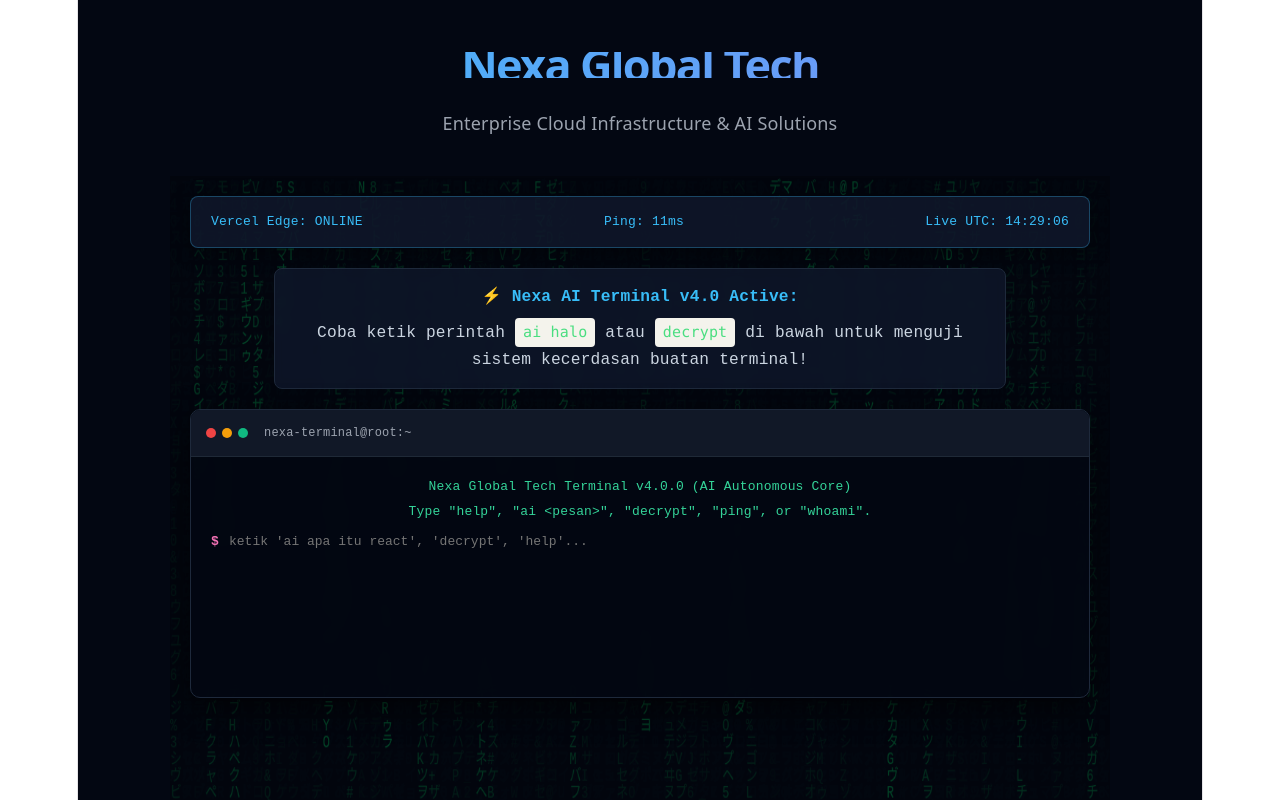
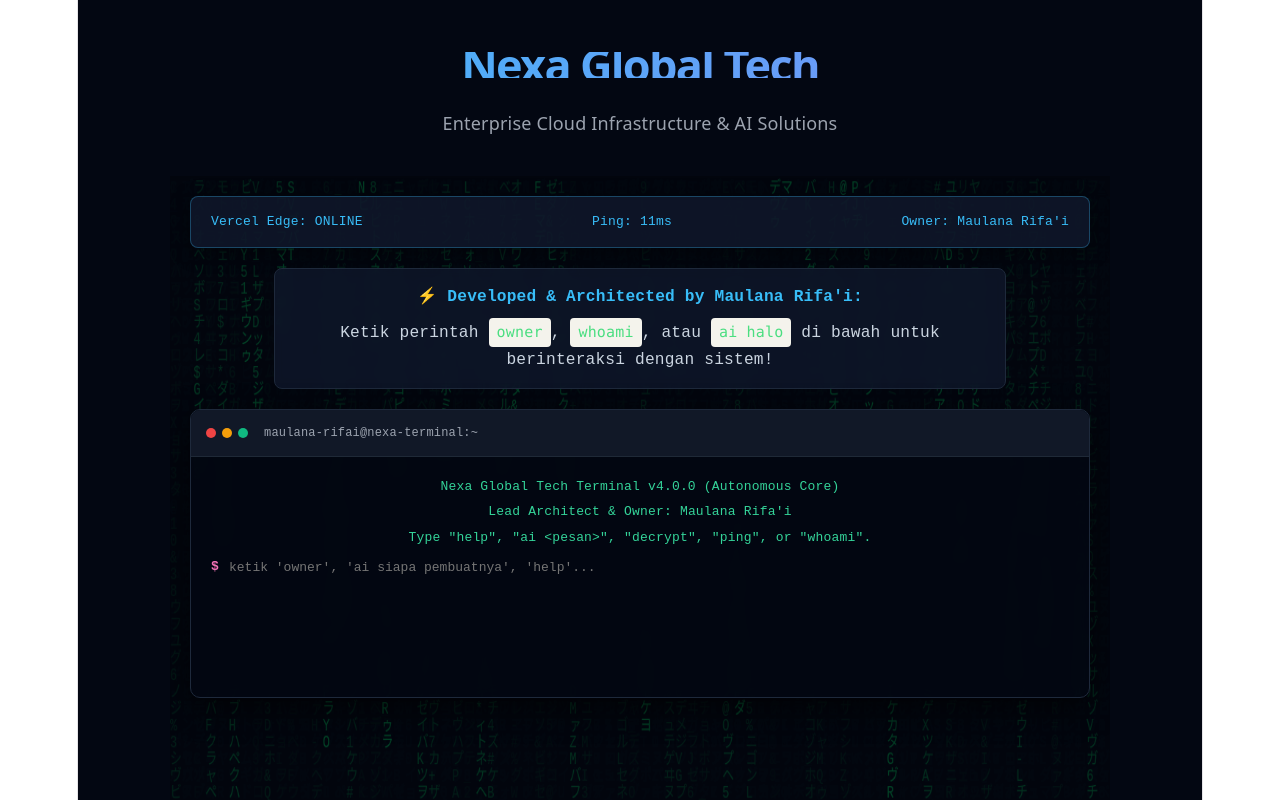
Before and after one commit to maul99289-star/nexa-global-tech, a React (Vite) app: page / in a window 1280 px wide. Shown: the top 800 px of the page. Built offline with nearby package versions, Linux system fonts and the light colour scheme.

Commit message:
tambah identitas owner Maulana Rifa'i di terminal enterprise

```diff
--- a/src/AdvancedFeatures.tsx
+++ b/src/AdvancedFeatures.tsx
@@ -8,7 +8,8 @@
   const [matrixActive, setMatrixActive] = useState<boolean>(true);
 
   const [logs, setLogs] = useState<Array<{ type: string; text: string }>>([
-    { type: 'system', text: 'Nexa Global Tech Terminal v4.0.0 (AI Autonomous Core)' },
+    { type: 'system', text: 'Nexa Global Tech Terminal v4.0.0 (Autonomous Core)' },
+    { type: 'system', text: 'Lead Architect & Owner: Maulana Rifa\'i' },
     { type: 'system', text: 'Type "help", "ai <pesan>", "decrypt", "ping", or "whoami".' },
   ]);
 
@@ -84,14 +85,14 @@
     // Handle AI Assistant prefix command: "ai ..."
     if (lowerCmd.startsWith('ai ')) {
       const query = rawCmd.substring(3).trim();
-      let aiResponse = `[Nexa AI Core]: Menerima query "${query}". Sistem beroperasi optimal pada stack React, TypeScript, Vite, dan Vercel Edge.`;
+      let aiResponse = `[Nexa AI Core]: Halo! Saya asisten AI buatan Maulana Rifa'i. Menerima query "${query}". Sistem beroperasi optimal pada stack React & TypeScript.`;
 
       if (query.includes('react')) {
-        aiResponse = '[Nexa AI Core]: React adalah pustaka UI berbasis komponen deklaratif berkinerja sangat tinggi.';
-      } else if (query.includes('docker') || query.includes('cicd')) {
-        aiResponse = '[Nexa AI Core]: CI/CD Pipeline & Docker memastikan konsistensi deployment otomatis dari repository git ke production.';
+        aiResponse = '[Nexa AI Core]: React adalah pustaka UI berbasis komponen deklaratif yang dirancang oleh Maulana Rifa\'i untuk performa tinggi.';
+      } else if (query.includes('owner') || query.includes('pembuat') || query.includes('siapa')) {
+        aiResponse = '[Nexa AI Core]: Website dan infrastruktur terminal ini dimiliki dan dikembangkan sepenuhnya oleh Maulana Rifa\'i.';
       } else if (query.includes('halo') || query.includes('hai')) {
-        aiResponse = '[Nexa AI Core]: Halo, Engineer! Ada infrastruktur cloud atau kode yang ingin kita optimalkan hari ini?';
+        aiResponse = '[Nexa AI Core]: Halo! Selamat datang di terminal cloud milik Maulana Rifa\'i.';
       }
 
       newLogs.push({ type: 'output', text: aiResponse });
@@ -103,19 +104,26 @@
       case 'help':
         newLogs.push({
           type: 'output',
-          text: 'Commands: ai <pesan>, decrypt, about, skills, status, hire, whoami, ping, matrix-on, matrix-off, clear, react, typescript, vite, tailwind, docker',
+          text: 'Commands: ai <pesan>, decrypt, about, owner, skills, status, hire, whoami, ping, matrix-on, matrix-off, clear, react, typescript, vite, tailwind, docker',
+        });
+        break;
+      case 'owner':
+      case 'author':
+        newLogs.push({
+          type: 'output',
+          text: 'System Owner & Lead Architect: Maulana Rifa\'i | Elite Full-Stack & DevOps Engineer.',
         });
         break;
       case 'decrypt':
         newLogs.push({
           type: 'output',
-          text: '[!] Bypassing firewall... Decrypting root keys...\n[SUCCESS] Access Granted. Classified Data: Nexa Autonomous Cloud v4 is Fully Operational.',
+          text: '[!] Bypassing firewall... Decrypting root keys...\n[SUCCESS] Access Granted. Owner & Master Controller: Maulana Rifa\'i.',
         });
         break;
       case 'about':
         newLogs.push({
           type: 'output',
-          text: 'Nexa Global Tech: Enterprise Cloud Infrastructure & Autonomous AI Solutions.',
+          text: 'Nexa Global Tech: Enterprise Cloud Infrastructure & Autonomous AI Solutions by Maulana Rifa\'i.',
         });
         break;
       case 'skills':
@@ -127,7 +135,7 @@
       case 'status':
         newLogs.push({
           type: 'output',
-          text: `Edge Status: ONLINE | Latency: ${ping}ms | Region: ap-southeast-1 | Security: SECURE`,
+          text: `Edge Status: ONLINE | Latency: ${ping}ms | Controller: Maulana Rifa'i | Security: SECURE`,
         });
         break;
       case 'ping':
@@ -139,7 +147,7 @@
       case 'whoami':
         newLogs.push({
           type: 'output',
-          text: 'Access Granted. User: Elite System Architect | Clearance: Level 5 Root.',
+          text: 'Access Granted. User: Maulana Rifa\'i | Clearance: Level 5 Root Admin.',
         });
         break;
       case 'matrix-on':
@@ -153,7 +161,7 @@
       case 'hire':
         newLogs.push({
           type: 'output',
-          text: 'Send partnership proposals to: contact@nexaglobal.tech',
+          text: 'Send partnership proposals to Maulana Rifa\'i via email: contact@nexaglobal.tech',
         });
         break;
       case 'react':
@@ -192,7 +200,7 @@
       default:
         newLogs.push({
           type: 'error',
-          text: `command not found: ${rawCmd}. Ketik "ai halo" atau "help" untuk opsi.`,
+          text: `command not found: ${rawCmd}. Ketik "owner", "ai halo", atau "help" untuk opsi.`,
         });
     }
 
@@ -231,14 +239,14 @@
             <span className="pulse-dot"></span> Vercel Edge: ONLINE
           </span>
           <span className="telemetry-info">Ping: {ping}ms</span>
-          <span className="telemetry-info">Live UTC: {currentTime}</span>
+          <span className="telemetry-info">Owner: Maulana Rifa'i</span>
         </div>
 
         {/* Info Card / Welcome Preview */}
         <div style={{ maxWidth: '700px', margin: '0 auto 20px auto', background: 'rgba(15, 23, 42, 0.85)', border: '1px solid #1e293b', borderRadius: '8px', padding: '15px', color: '#cbd5e1', fontSize: '0.9rem', backdropFilter: 'blur(5px)' }}>
-          <p style={{ margin: '0 0 8px 0', color: '#38bdf8', fontWeight: 'bold' }}>⚡ Nexa AI Terminal v4.0 Active:</p>
+          <p style={{ margin: '0 0 8px 0', color: '#38bdf8', fontWeight: 'bold' }}>⚡ Developed & Architected by Maulana Rifa'i:</p>
           <p style={{ margin: 0 }}>
-            Coba ketik perintah <code style={{color: '#4ade80'}}>ai halo</code> atau <code style={{color: '#4ade80'}}>decrypt</code> di bawah untuk menguji sistem kecerdasan buatan terminal!
+            Ketik perintah <code style={{color: '#4ade80'}}>owner</code>, <code style={{color: '#4ade80'}}>whoami</code>, atau <code style={{color: '#4ade80'}}>ai halo</code> di bawah untuk berinteraksi dengan sistem!
           </p>
         </div>
 
@@ -248,7 +256,7 @@
             <span className="dot red"></span>
             <span className="dot yellow"></span>
             <span className="dot green"></span>
-            <span className="terminal-title">nexa-terminal@root:~</span>
+            <span className="terminal-title">maulana-rifai@nexa-terminal:~</span>
           </div>
           <div className="terminal-body">
             {logs.map((log, index) => (
@@ -262,7 +270,7 @@
                 type="text"
                 value={inputVal}
                 onChange={(e) => setInputVal(e.target.value)}
-                placeholder="ketik 'ai apa itu react', 'decrypt', 'help'..."
+                placeholder="ketik 'owner', 'ai siapa pembuatnya', 'help'..."
                 className="terminal-input"
                 autoFocus
               />
```
